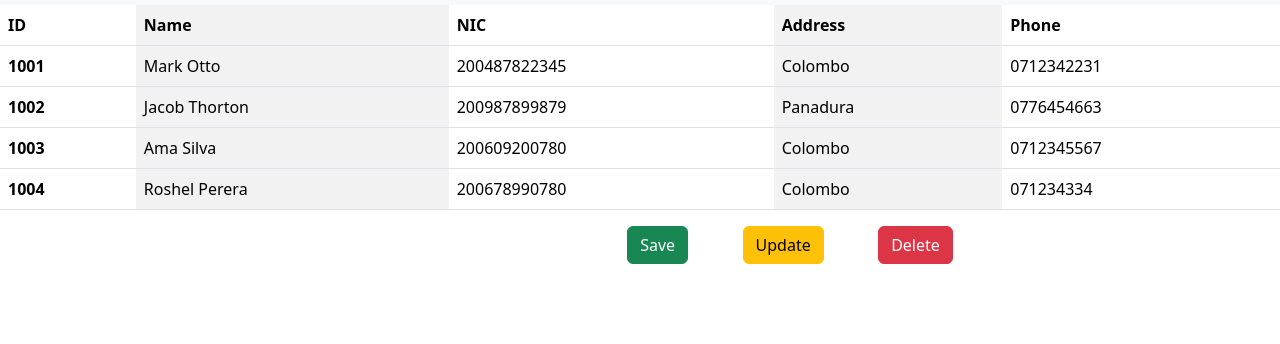
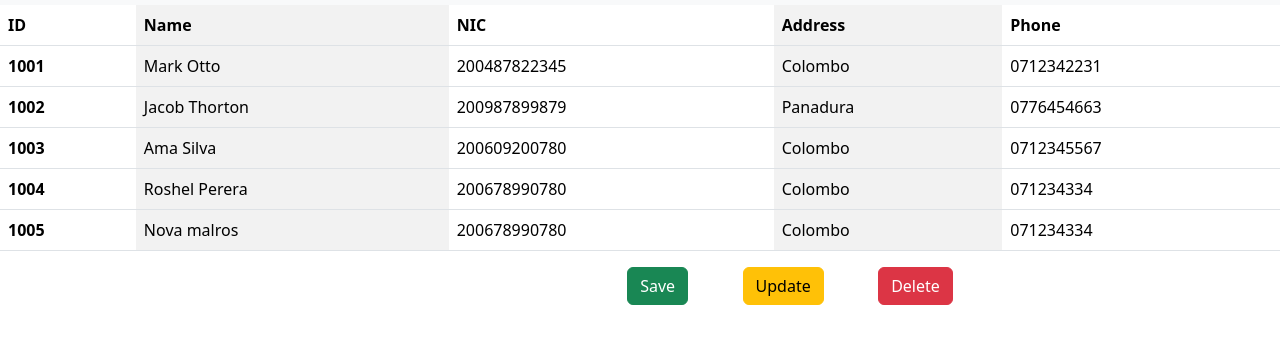
Before and after one commit to sakunifernando003/Assignment06_POS, a plain HTML site: page customer.html in a window 1280 px wide. Shown: the part 110-454 px from the top of the page. Drawn offline with nearby package versions, Linux system fonts and the light colour scheme.

Commit message:
customer page UI completion

```diff
--- a/customer.html
+++ b/customer.html
@@ -136,6 +136,13 @@
             <td>Colombo</td>
             <td>071234334</td>
         </tr>
+        <tr>
+            <th scope="row">1005</th>
+            <td>Nova malros</td>
+            <td>200678990780</td>
+            <td>Colombo</td>
+            <td>071234334</td>
+        </tr>
         </tbody>
     </table>
 
```
